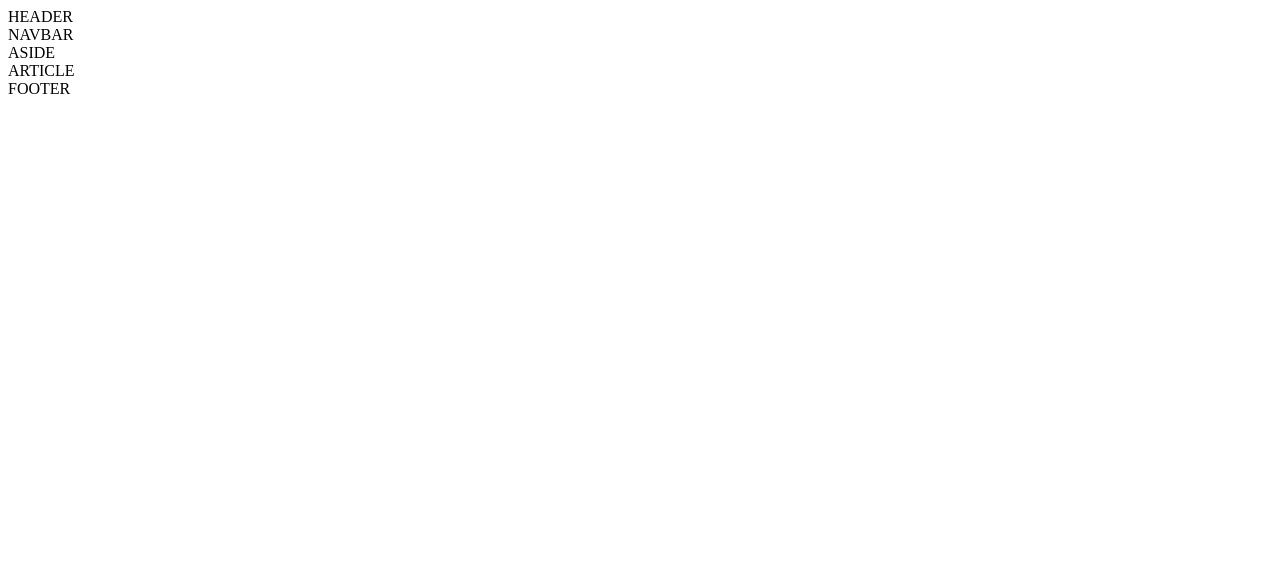
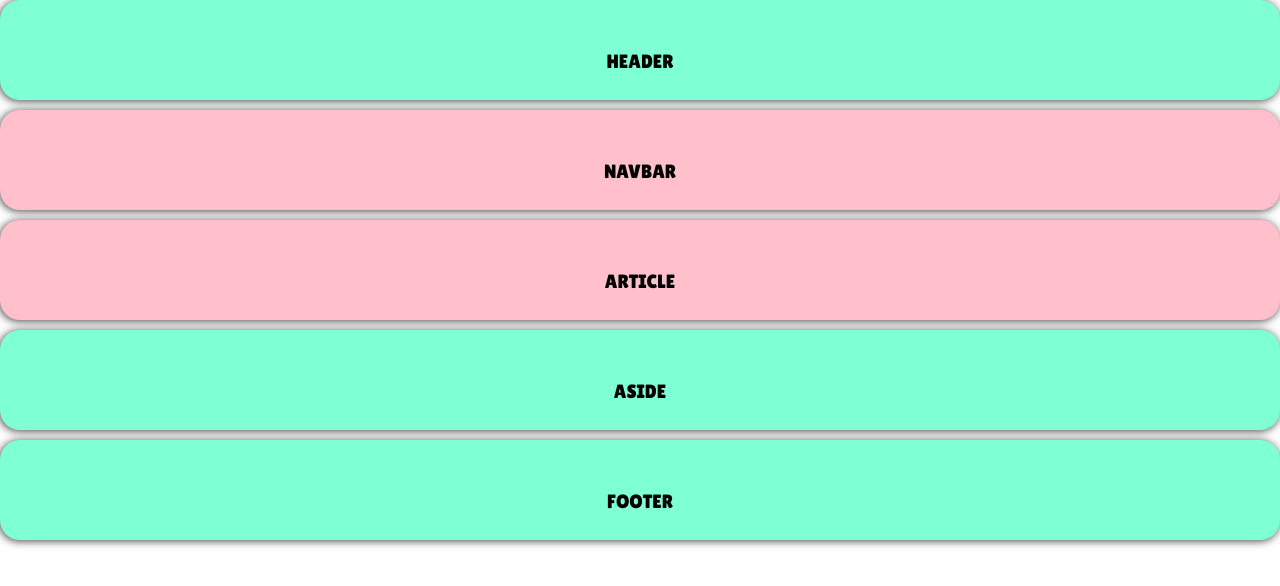
Before and after one commit to Katheryn-Caceres-S/MiPrimeraPaginaWeb, a plain HTML site: page index.html in a window 1280 px wide. Drawn offline with Linux system fonts and the light colour scheme; a web font is replaced by a local one.

Commit message:
cosas css

```diff
--- a/assets/css/estilos.css
+++ b/assets/css/estilos.css
@@ -12,18 +12,60 @@ html body {
     height: 100%;
 }
 
-
 body  {
          font-family: "Lilita One", sans-serif;
-        font-weight: 400;
-        font-style: normal;
+        font-size: 1.2em;
+        min-height: 100%;
       }
 
-}
-.contenedor{
-    box-shadow: -1px 1px 0px rgba(0,0,0, 0,75);
+/**    > *    significa que esto va a aplicar a todo lo que este dentro de .contenedor */
+.contenedor > * {
+    box-shadow: -1px 1px 8px rgba(0,0,0, 0.75);
     text-align: center;
     padding: 50px;
-    border-radius: 8px;
+    border-radius: 20px;
+    }
+.header{
+    grid-area: header;
+    background-color:aquamarine ;
+}
+.nav{
+    grid-area: navbar;
+    background-color: pink;
+}
+.aside{
+    grid-area: aside;
+    background-color: aquamarine;
+}
+.article{
+    grid-area: article;
+    background-color: pink;
+}
+.footer{
+    grid-area: footer;
+    background-color: aquamarine;
+}
 
+/* separador es gap*/
+
+.contenedor {
+    display: grid;
+    gap: 10px;
+    grid-template:
+        "header" 100px
+        "navbar" 100px
+        "article" 100px
+        "aside" 100px
+        "footer" 100px;
 }
+
+/* esto es una media query. que sucede con algun comportamiento*/
+@media (min-width:600px){
+ .contenedor{
+    grid-template:
+    "header header" 100px
+    "nav nav" 50px
+    "article" auto
+    "footer footer" 100px 200px auto
+ }
+}
--- a/index.html
+++ b/index.html
@@ -3,7 +3,7 @@
 <head>
     <meta charset="UTF-8">
     <meta name="viewport" content="width=device-width, initial-scale=1.0">
-    <link rel="stysheet" href="assets/css/estilos.css">
+    <link rel="stylesheet" href="assets/css/estilos.css">
     <title>grid</title>
 </head>
 <body class="contenedor">
```
